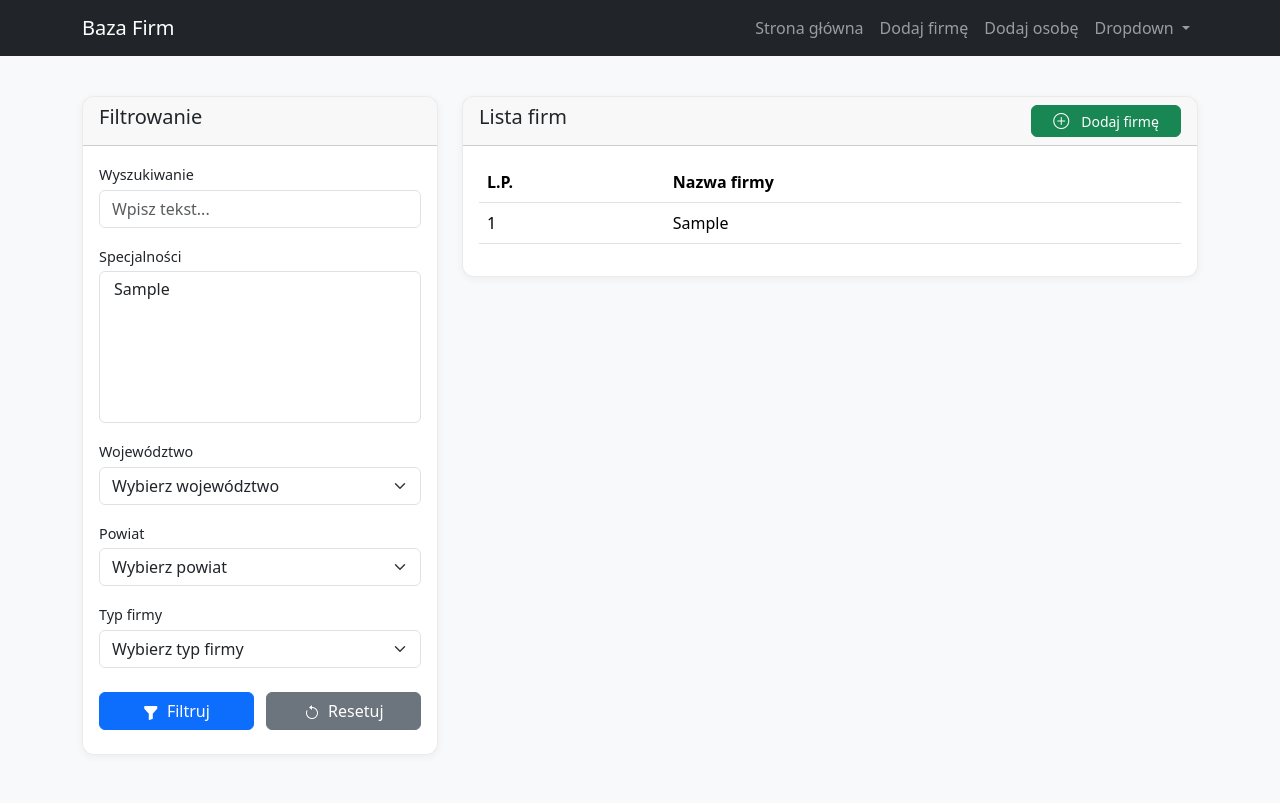
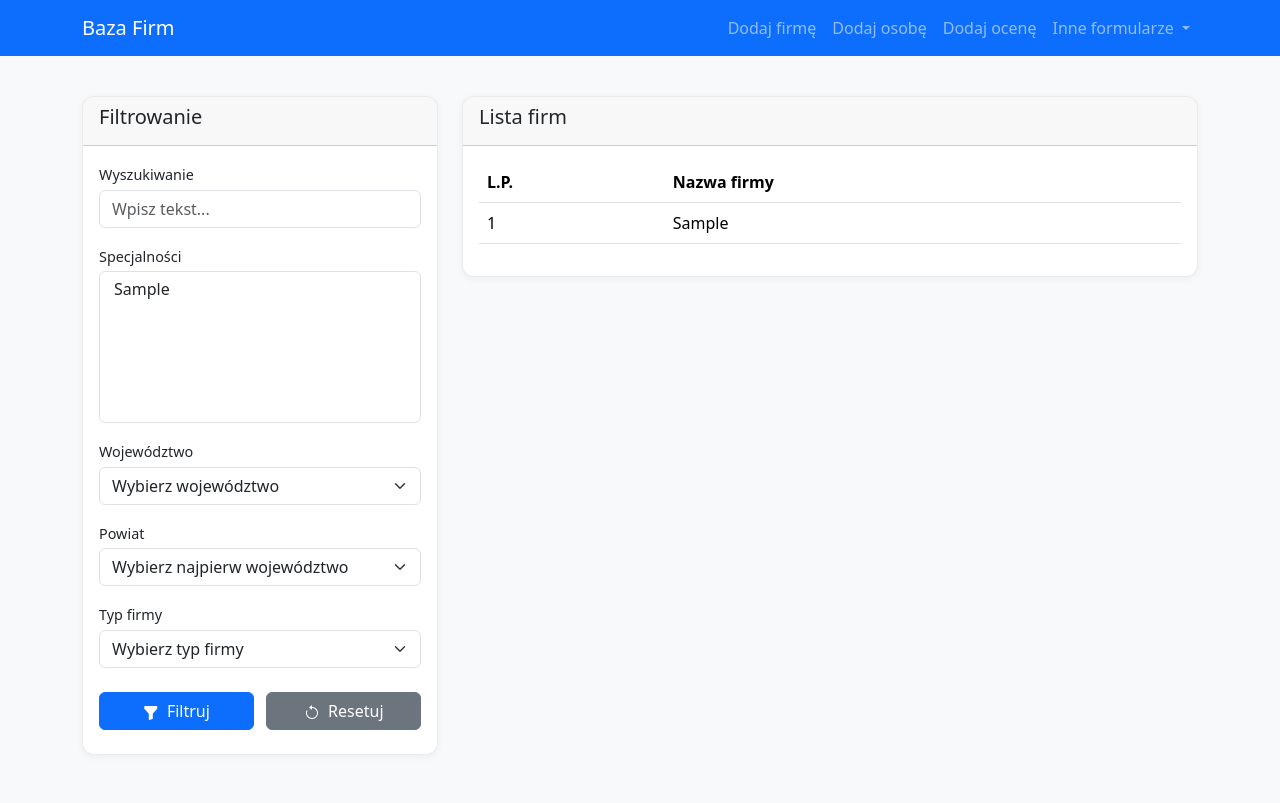
Before and after one commit to pawelpalicki/ListaFirm3, a Flask app: page / in a window 1280 px wide. Run offline with Flask 3, Linux system fonts and the light colour scheme; tables that the repository leaves empty hold one stand-in row (values such as "Sample post"); some libraries are stand-ins or nearby versions.

Commit message:
some imrovments in  main page and rout

```diff
--- a/app/routes.py
+++ b/app/routes.py
@@ -25,7 +25,10 @@ def index():
         def normalize_text(text):
             if text is None:
                 return ""
-            return ''.join(c for c in str(text) if c.isalnum() or c.isspace())
+            # Usuwanie znaków specjalnych i normalizacja do ASCII
+            text = str(text)
+            normalized = unidecode(text).lower()  # konwersja do ASCII i małych liter
+            return ''.join(c for c in normalized if c.isalnum() or c.isspace())
 
         # Wyszukiwanie w tabeli FIRMY
         firmy_results = Firmy.query.all()
--- a/app/static/css/main.css
+++ b/app/static/css/main.css
@@ -1,14 +1,14 @@
 /* ===== GLOBALNE STYLE ===== */
-body {
-    background-color: #f8f9fa;
-    position: relative;
-}
-
 :root {
     --btn-primary-color: #0d6efd;
     --btn-secondary-color: #6c757d;
     --btn-success-color: #198754;
     --card-border-color: rgba(0, 0, 0, 0.08);
+}
+
+body {
+    background-color: #f8f9fa;
+    position: relative;
 }
 
 /* ===== KOLUMNY ===== */
@@ -312,10 +312,6 @@ body {
     margin-bottom: 15px;
 }
 
-#close-mobile-filter {
-    margin-left: auto; /* To zapewnia wyrównanie do prawej w flexboxie, choć tu już d-flex z justify-content-between to robi */
-}
-
 /* ===== IKONY ===== */
 .bi {
     font-size: 1rem;
--- a/app/static/js/main.js
+++ b/app/static/js/main.js
@@ -1,25 +1,46 @@
 $(document).ready(function() {
-    // Funkcja normalizująca tekst
-    const normalizeText = (text) => {
-        return text
-            .normalize('NFD')
-            .replace(/[\u0300-\u036f]/g, '')
-            .toLowerCase();
-    };
+
+    // // Funkcja normalizująca tekst
+    // const normalizeText = (text) => {
+    //     return text
+    //         .normalize('NFD')
+    //         .replace(/[\u0300-\u036f]/g, '')
+    //         .toLowerCase();
+    // };
+
+    // // Dodaj obsługę wyszukiwania niewrażliwego na polskie znaki i wielkość liter dla Select2
+    // $.fn.select2.amd.require(['select2/compat/matcher'], function(matcher) {
+    //     $('#specialties, #specialties-mobile').select2({
+    //         matcher: function(params, data) {
+    //             if ($.trim(params.term) === '') {
+    //                 return data;
+    //             }
+    //             if (typeof data.text === 'undefined') {
+    //                 return null;
+    //             }
+    //             var normalizedSearchTerm = normalizeText(params.term);
+    //             var normalizedDataText = normalizeText(data.text);
+    //             if (normalizedDataText.indexOf(normalizedSearchTerm) > -1) {
+    //                 return data;
+    //             }
+    //             return null;
+    //         }
+    //     });
+    // });
 
     // Inicjalizacja Select2 dla desktopowej wersji
     $('#specialties').select2({
         placeholder: "Wybierz specjalność - wpisz by filtrować",
         allowClear: true,
         language: {
-            noResults: function () {
+            noResults: function() {
                 return "Nie znaleziono wyników";
             },
-            searching: function () {
+            searching: function() {
                 return "Szukam...";
             }
         },
-        dropdownCssClass: "select2-dropdown--custom",  // Dodano własne klasy CSS
+        dropdownCssClass: "select2-dropdown--custom",
         selectionCssClass: "select2-selection--custom",
         dropdownParent: $('body')
     });
@@ -29,38 +50,17 @@ $(document).ready(function() {
         placeholder: "Wybierz specjalność - wpisz by filtrować",
         allowClear: true,
         language: {
-            noResults: function () {
+            noResults: function() {
                 return "Nie znaleziono wyników";
             },
-            searching: function () {
+            searching: function() {
                 return "Szukam...";
             }
         },
-        dropdownCssClass: "select2-dropdown--custom",  // Dodano własne klasy CSS
+        dropdownCssClass: "select2-dropdown--custom",
         selectionCssClass: "select2-selection--custom",
         dropdownParent: $('#mobile-filter-overlay')
     });
-
-    // Dodaj obsługę wyszukiwania niewrażliwego na polskie znaki i wielkość liter dla Select2
-    $.fn.select2.amd.require(['select2/compat/matcher'], function(matcher) {
-        $('#specialties, #specialties-mobile').select2({
-            matcher: function(params, data) {
-                if ($.trim(params.term) === '') {
-                    return data;
-                }
-                if (typeof data.text === 'undefined') {
-                    return null;
-                }
-                var normalizedSearchTerm = normalizeText(params.term);
-                var normalizedDataText = normalizeText(data.text);
-                if (normalizedDataText.indexOf(normalizedSearchTerm) > -1) {
-                    return data;
-                }
-                return null;
-            }
-        });
-    });
-
 
     // Obsługa nawigacji mobilnej
     const navbar = document.querySelector('.navbar');
@@ -99,26 +99,42 @@ $(document).ready(function() {
         });
     }
 
-
-    // Handle wojewodztwo change to update powiaty list
-    $('#wojewodztwo, #wojewodztwo-mobile').change(function() {
-        const wojewodztwoId = $(this).val();
-        const powiatSelect = $(this).attr('id').includes('mobile') ? $('#powiat-mobile') : $('#powiat');
+    // Funkcja aktualizacji powiatów
+    function updatePowiaty(wojewodztwoId, isMobile) {
+        const powiatSelect = isMobile ? $('#powiat-mobile') : $('#powiat');
 
         if (wojewodztwoId) {
             $.getJSON(`/api/powiaty/${wojewodztwoId}`, function(data) {
+                const currentPowiat = powiatSelect.val();
                 powiatSelect.empty();
                 powiatSelect.append('<option value="">Wybierz powiat</option>');
                 $.each(data, function(i, item) {
                     powiatSelect.append($('<option>').attr('value', item.id).text(item.name));
                 });
+                if (currentPowiat) powiatSelect.val(currentPowiat);
             });
         } else {
-            powiatSelect.empty().append('<option value="">Wybierz powiat</option>');
+            powiatSelect.empty().append('<option value="">Wybierz najpierw województwo</option>');
         }
+    }
+
+    // Obsługa zmian województwa
+    $('#wojewodztwo, #wojewodztwo-mobile').change(function() {
+        updatePowiaty($(this).val(), $(this).attr('id').includes('mobile'));
     });
 
-    // Handle company row click to show details - przeniesiono z index.html
+    // Inicjalizacja powiatów
+    const initPowiaty = (selector, isMobile) => {
+        const wojSelect = $(selector);
+        if (wojSelect.val()) {
+            updatePowiaty(wojSelect.val(), isMobile);
+        }
+    };
+
+    initPowiaty('#wojewodztwo', false);
+    initPowiaty('#wojewodztwo-mobile', true);
+
+    // Handle company row click to show details
     $('.company-row').click(function() {
         const companyId = $(this).data('company-id');
         const detailsRow = $(`#details-${companyId}`);
--- a/app/templates/base.html
+++ b/app/templates/base.html
@@ -4,13 +4,13 @@
     <meta charset="UTF-8">
     <meta name="viewport" content="width=device-width, initial-scale=1.0">
     <title>Baza Firm</title>
-    <link rel="stylesheet" href="https://cdn.jsdelivr.net/npm/bootstrap@5.3.0-alpha1/dist/css/bootstrap.min.css">
-    <link rel="stylesheet" href="https://cdn.jsdelivr.net/npm/bootstrap-icons@1.10.0/font/bootstrap-icons.css">
+    <link href="https://cdn.jsdelivr.net/npm/bootstrap@5.3.0-alpha1/dist/css/bootstrap.min.css" rel="stylesheet">
+    <link href="https://cdn.jsdelivr.net/npm/bootstrap-icons@1.10.0/font/bootstrap-icons.css" rel="stylesheet">
     <link href="https://cdn.jsdelivr.net/npm/select2@4.1.0-rc.0/dist/css/select2.min.css" rel="stylesheet" />
-    <link rel="stylesheet" href="{{ url_for('static', filename='css/main.css') }}">
+    <link href="{{ url_for('static', filename='css/main.css') }}" rel="stylesheet">
 </head>
 <body>
-    <nav class="navbar navbar-expand-lg navbar-dark bg-dark fixed-top">
+    <nav class="navbar navbar-expand-md navbar-dark bg-primary fixed-top">
         <div class="container">
             <a class="navbar-brand" href="{{ url_for('main.index') }}">Baza Firm</a>
             <button class="navbar-toggler" type="button" data-bs-toggle="collapse" data-bs-target="#navbarNav">
@@ -18,24 +18,29 @@
             </button>
             <div class="collapse navbar-collapse" id="navbarNav">
                 <ul class="navbar-nav ms-auto">
-                    <li class="nav-item">
+                    <!-- <li class="nav-item">
                         <a class="nav-link" href="{{ url_for('main.index') }}">Strona główna</a>
-                    </li>
+                    </li> -->
                     <li class="nav-item">
                         <a class="nav-link" href="{{ url_for('main.new_company') }}">Dodaj firmę</a>
                     </li>
                     <li class="nav-item">
                         <a class="nav-link" href="{{ url_for('main.index') }}">Dodaj osobę</a>
                     </li>
+                    <li class="nav-item">
+                        <a class="nav-link" href="{{ url_for('main.index') }}">Dodaj ocenę</a>
+                    </li>
                     <li class="nav-item dropdown">
                         <a class="nav-link dropdown-toggle" href="#" id="navbarDropdown" role="button" data-bs-toggle="dropdown" aria-expanded="false">
-                            Dropdown
+                            Inne formularze
                         </a>
                         <ul class="dropdown-menu" aria-labelledby="navbarDropdown">
-                            <li><a class="dropdown-item" href="#">Action</a></li>
-                            <li><a class="dropdown-item" href="#">Another action</a></li>
-                            <li><hr class="dropdown-divider"></li>
-                            <li><a class="dropdown-item" href="#">Something else here</a></li>
+                            <li><a class="dropdown-item" href="#">Dodaj Specjalność</a></li>
+                            <li><a class="dropdown-item" href="#">Dodaj typ firmy</a></li>
+                            <li><a class="dropdown-item" href="#">Dodaj typ adresu</a></li>
+                            <li><a class="dropdown-item" href="#">Dodaj typ telefonu</a></li>
+                            <li><a class="dropdown-item" href="#">Dodaj typ e-maila</a></li>
+                            <!-- <li><hr class="dropdown-divider"></li> -->
                         </ul>
                     </li>
                 </ul>
--- a/app/templates/index.html
+++ b/app/templates/index.html
@@ -7,6 +7,7 @@
             <div class="card-header">
                 <h5 class="card-title">Filtrowanie</h5>
             </div>
+
             <div class="card-body">
                 <form id="filter-form" method="get">
                     <div class="mb-3">
@@ -14,6 +15,7 @@
                         <input type="text" class="form-control" id="search" name="search"
                                value="{{ request.args.get('search', '') }}" placeholder="Wpisz tekst...">
                     </div>
+
                     <div class="mb-3">
                         <label for="specialties" class="form-label">Specjalności</label>
                         <select multiple class="form-select" id="specialties" name="specialties" size="6" style="width: 100%">
@@ -42,7 +44,7 @@
                     <div class="mb-3">
                         <label for="powiat" class="form-label">Powiat</label>
                         <select class="form-select" id="powiat" name="powiat">
-                            <option value="">Wybierz powiat</option>
+                            <option value="">Wybierz najpierw województwo</option>
                             {% if request.args.get('wojewodztwo') %}
                                 {% for pow in all_powiaty %}
                                     {% if pow.ID_WOJEWODZTWA == request.args.get('wojewodztwo') %}
@@ -93,12 +95,13 @@
                         <button class="btn btn-primary d-lg-none" id="mobile-filter-toggle">
                             <i class="bi bi-funnel"></i> Filtry
                         </button>
-                        <a href="{{ url_for('main.new_company') }}" class="btn btn-success btn-sm">
+                        <a href="{{ url_for('main.new_company') }}" class="btn btn-success d-md-none btn-md">
                             <i class="bi bi-plus-circle"></i> Dodaj firmę
                         </a>
                     </div>
                 </div>
             </div>
+
             <div class="card-body">
                 {% if companies %}
                 <div class="table-responsive">
@@ -141,9 +144,10 @@
 <div id="mobile-filter-overlay" class="d-lg-none">
     <div class="mobile-filter-content">
         <div class="mobile-filter-header d-flex justify-content-between align-items-center mb-3">
+            <h5 class="mb-0 align-middle">Filtrowanie</h5>
             <button id="close-mobile-filter" class="btn-close" type="button" aria-label="Close"></button>
-            <h5 class="mb-0 align-middle">Filtrowanie</h5>
         </div>
+
         <form id="filter-form-mobile" method="get">
             <div class="mb-3">
                 <label for="search-mobile" class="form-label">Wyszukiwanie</label>
@@ -179,7 +183,7 @@
             <div class="mb-3">
                 <label for="powiat-mobile" class="form-label">Powiat</label>
                 <select class="form-select" id="powiat-mobile" name="powiat">
-                    <option value="">Wybierz powiat</option>
+                    <option value="">Wybierz najpierw województwo</option>
                     {% if request.args.get('wojewodztwo') %}
                         {% for pow in all_powiaty %}
                             {% if pow.ID_WOJEWODZTWA == request.args.get('wojewodztwo') %}
```
Also changed, not shown: app/static/js/company_form.js (+5 -5 lines).
